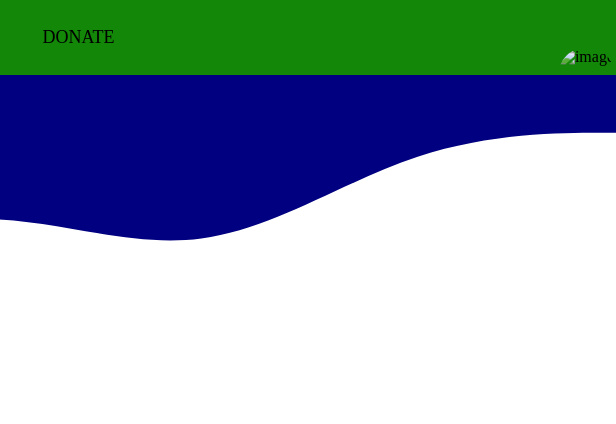
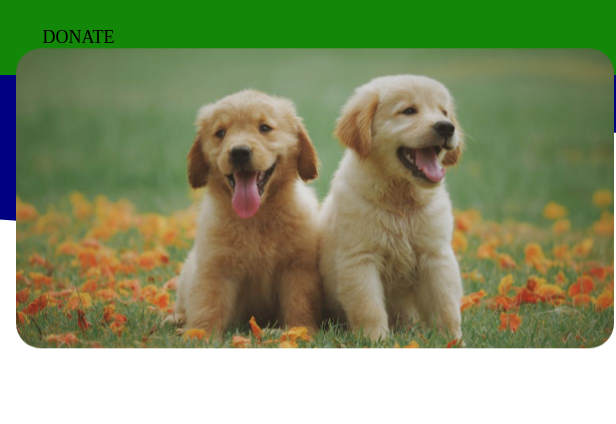
Before and after one commit to KavyaSingh236/wesaveanimals, a website: page index.html in a window 1280 px wide. Shown: the top 424 px of the page, 664-1280 px from the left. Drawn offline with nearby package versions, Linux system fonts and the light colour scheme; a web font is replaced by a local one.

Commit message:
Update index.html

```diff
--- a/index.html
+++ b/index.html
@@ -47,7 +47,7 @@
                     d="M0,320L40,293.3C80,267,160,213,240,197.3C320,181,400,203,480,197.3C560,192,640,160,720,160C800,160,880,192,960,181.3C1040,171,1120,117,1200,90.7C1280,64,1360,64,1400,64L1440,64L1440,0L1400,0C1360,0,1280,0,1200,0C1120,0,1040,0,960,0C880,0,800,0,720,0C640,0,560,0,480,0C400,0,320,0,240,0C160,0,80,0,40,0L0,0Z">
                 </path>
             </svg>
-            <div class="mainimage"><img src="image/main image.jpg" alt=" image"></div>
+            <div class="mainimage"><img src="main image.jpg" alt=" image"></div>
         </div>
         <div class="mainheading">
             <h1>WE SAVE ANIMALS (WSA)<br>WELFARE TRUST</h1>
```
